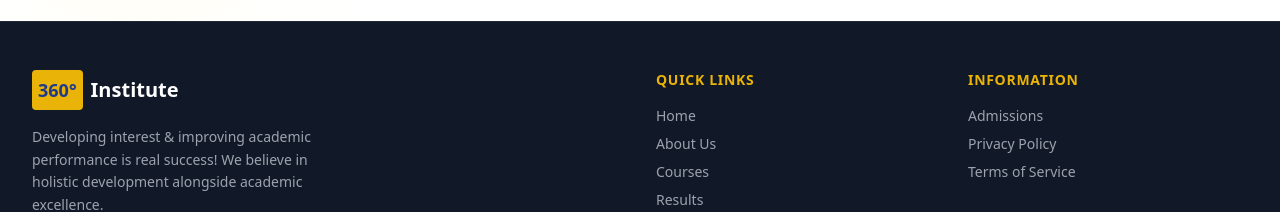
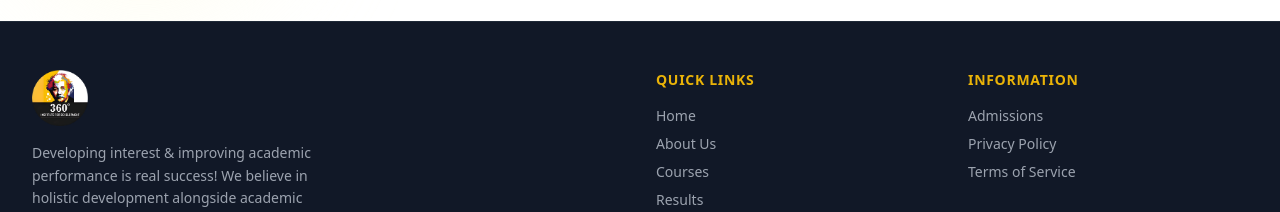
Before and after one commit to harshsutariya1/360_website, a React (Vite) app in the folder 360_website_1/: page / in a window 1280 px wide. Shown: the part 6021-6233 px from the top of the page. Built offline with nearby package versions, Linux system fonts and the light colour scheme.

Commit message:
refactor: Update import statement in App component and enhance Footer with logo

```diff
--- a/360_website_1/src/App.jsx
+++ b/360_website_1/src/App.jsx
@@ -1,4 +1,4 @@
-import React, { useState, useEffect } from "react";
+import { useState, useEffect } from "react";
 import Navbar from "./components/navbar";
 import Hero from "./components/Hero";
 import About from "./components/About";
--- a/360_website_1/src/components/Footer.jsx
+++ b/360_website_1/src/components/Footer.jsx
@@ -8,10 +8,11 @@
         {/* Brand */}
                   <div className="col-span-1 md:col-span-2">
                     <div className="flex items-center gap-2 mb-4">
-              <div className="bg-yellow-500 text-blue-900 p-1.5 rounded font-bold text-lg">
-                360°
-              </div>
-              <span className="font-bold text-xl">Institute</span>
+                      <img
+                        src="/logos/360-main-logo_mid.png"
+                        alt="360 Institute Logo"
+                        className="h-14 w-auto"
+                      />
                     </div>
                     <p className="text-gray-400 text-sm max-w-xs leading-relaxed">
                       Developing interest & improving academic performance is real
```
Lines whose indentation alone changed are shown as unchanged.
